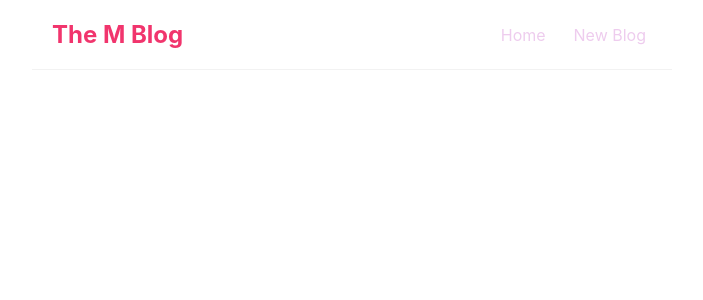
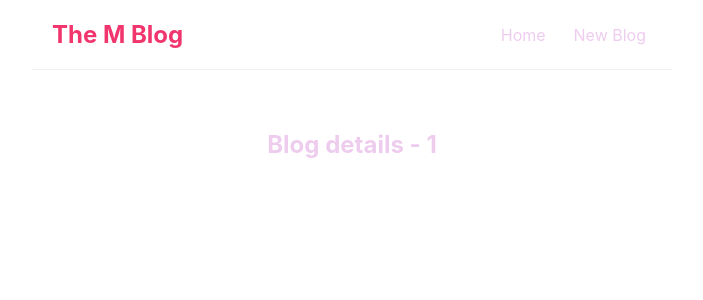
Before and after one commit to uimarshall/modern-react, a React (Create React App) app in the folder mblog/: page /blogs/1 in a window 1280 px wide. Shown: the top 300 px of the page, without its empty margins (288-991 px from the left). Built offline with nearby package versions, Linux system fonts and the light colour scheme.

Commit message:
Add route params for blog details on clicking

```diff
--- a/mblog/src/App.js
+++ b/mblog/src/App.js
@@ -3,6 +3,7 @@
 import Navbar from "./Navbar";
 import { BrowserRouter as Router, Route, Switch } from 'react-router-dom'
 import CreateBlog from "./CreateBlog";
+import BlogDetails from "./BlogDetails";
 
 
 // A Component is a function, the function returns a JSX,
@@ -25,6 +26,9 @@
 					<Route path="/create">
 						<CreateBlog />
 					</Route>
+					<Route path="/blogs/:route_params">
+						<BlogDetails />
+					</Route>
 				</Switch>
 			</div>
 
--- /dev/null
+++ b/mblog/src/BlogDetails.js
@@ -0,0 +1,15 @@
+import React from 'react'
+import { useParams } from 'react-router-dom'
+
+
+const BlogDetails = () => {
+    const {route_params} = useParams()
+    return (
+        <div className="blog-details">
+            <h2>Blog details - {route_params}</h2>
+
+        </div>
+    )
+}
+
+export default BlogDetails
--- a/mblog/src/BlogList.js
+++ b/mblog/src/BlogList.js
@@ -1,5 +1,7 @@
 // import React from 'react'
 // import PropTypes from 'prop-types'
+
+import { Link } from "react-router-dom";
 
 const BlogList = ({ blogs, title }) => {
 	// const blogs = props.blogs;
@@ -10,9 +12,12 @@
 			{blogs.map((blog) => {
 				return (
 					<div className="blog-preview" key={blog.id}>
-						<h1>{blog.title}</h1>
-						<p>Author: {blog.author}</p>
-						<button onClick={() => console.log('goog')}>Delete</button>
+						<Link to={`/blogs/${blog.id}`}>
+							<h1>{blog.title}</h1>
+							<p>Author: {blog.author}</p>
+							<button onClick={() => console.log('goog')}>Delete</button>
+						</Link>
+
 					</div>
 				);
 			})}
```
Also changed, not shown: 1 other file (tests, documents, lock files or other folders).
